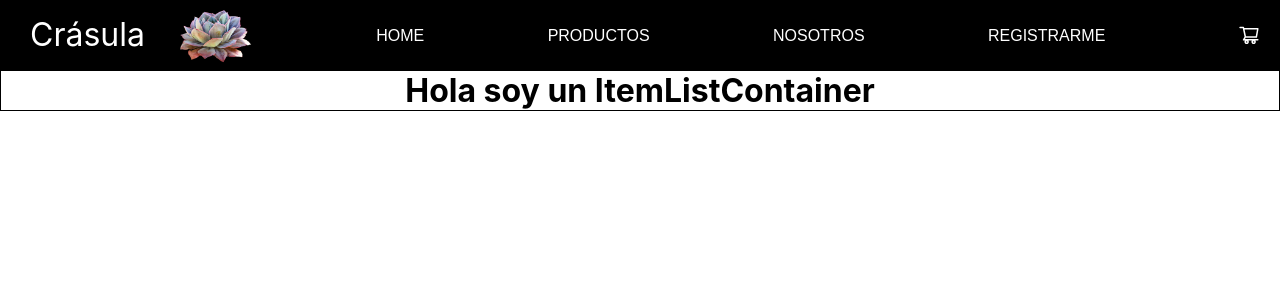
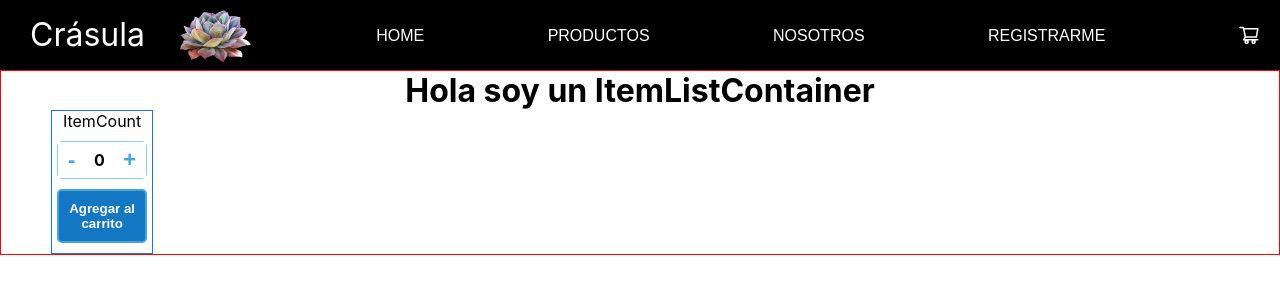
Before and after one commit to juanmartincastro/crasula_Castro, a React (Create React App) app: page / in a window 1280 px wide. Shown: the top 300 px of the page. Built offline with nearby package versions, Linux system fonts and the light colour scheme.

Commit message:
componente itemCount, desafio: 'contador con boton'

```diff
--- /dev/null
+++ b/src/StylesSheets/ItemCountModule.css
@@ -0,0 +1,38 @@
+.itemCount {
+    width: 8%;
+    margin-left: 50px;
+    border: 1px solid rgb(36, 115, 213);
+}
+.itemCountButtonsContainer{
+    border: 1px solid lightskyblue;
+    border-radius: 5px;
+    width: 90%;
+    margin: 10px auto;
+    display: flex;
+    justify-content: space-between;
+    align-items: center;
+}
+
+.addHandler,
+.deductHandler {
+    border-style: none;
+    padding: 5px 10px;
+    background-color: white;
+    color: rgb(67, 165, 218);
+    font-weight: 700;
+    font-size: 22px;
+    cursor: pointer;
+
+}
+
+.addButtonCart{
+    width: 90%;
+    padding: 10px;
+    margin-bottom: 10px;
+    background-color: rgb(20, 119, 195);
+    color:white;
+    font-weight: 700;
+    border: 2px solid rgb(67, 165, 218);
+    border-radius: 5px;
+    cursor: pointer;
+}
--- /dev/null
+++ b/src/StylesSheets/ItemListContainerModule.css
@@ -0,0 +1,3 @@
+.itemListContainer {
+    border: 1px solid red;
+}
--- a/src/StylesSheets/NavBarModule.css
+++ b/src/StylesSheets/NavBarModule.css
@@ -4,7 +4,6 @@
     box-sizing: border-box;
 }
 
-/* Estilos del nav bar */
 .nav-bar{
     display: flex;
     height: 70px;
@@ -57,9 +56,3 @@
     color: #fff;
 
 }
-
-/* Estilos del ItemListContainer */
-
-h1 {
-    border: 1px solid black;
-}
--- a/src/components/CartWidget.js
+++ b/src/components/CartWidget.js
@@ -8,4 +8,6 @@ const CartWidget = () => {
   )
 }
 
+
+
 export default CartWidget
--- /dev/null
+++ b/src/components/ItemCount.js
@@ -0,0 +1,34 @@
+import React from 'react'
+import '../StylesSheets/ItemCountModule.css';
+import { useState } from "react";
+
+const ItemCount = () => {
+
+    const [count, setAdd] = useState(0)
+
+    const addHandler = () => {
+        setAdd(count + 1)
+    }
+
+    const deductHandler = () => {
+        if (count > 0){
+            setAdd(count - 1)
+        }
+    }
+
+  return (
+    <div className='itemCount'>ItemCount
+        <div className='itemCountButtonsContainer'>
+            <button className='deductHandler' onClick={deductHandler}>-</button>
+            <span><strong>{count}</strong></span>
+            <button className='addHandler' onClick={addHandler}>+</button>
+        </div>
+
+        <div>
+            <button className='addButtonCart'>Agregar al carrito</button>
+        </div>
+    </div>
+  )
+}
+
+export default ItemCount
--- a/src/components/ItemListContainer.js
+++ b/src/components/ItemListContainer.js
@@ -1,8 +1,12 @@
-import '../StylesSheets/NavBarModule.css';
+import '../StylesSheets/ItemListContainerModule.css';
+import ItemCount from './ItemCount';
 
 const ItemListContainer = (prop) => {
     return (
-        <h1>{prop.msg}</h1>
+        <div className='itemListContainer'>
+            <h1>{prop.msg}</h1>
+            <ItemCount/>
+        </div>
     )
 }
 
--- a/src/components/NavBar.js
+++ b/src/components/NavBar.js
@@ -7,7 +7,7 @@ const NavBar = () => {
       <nav className='nav-bar'>
 
         <span className='nombreLogo'>Crásula</span>
-                <img className='Imagen-crasula' src={require('../images/cra.png')} alt='imagen de una crasula'/>
+        <img className='Imagen-crasula' src={require('../images/crasula.png')} alt='imagen de una crasula'/>
 
         <ul className='ul-nav' id='ul-nav'>
           <li className='li-nav'><a href=''>Home</a></li>
```
Also changed, not shown: src/images/crasula.png (renamed from src/images/cra.png). Lines whose indentation alone changed are shown as unchanged.
